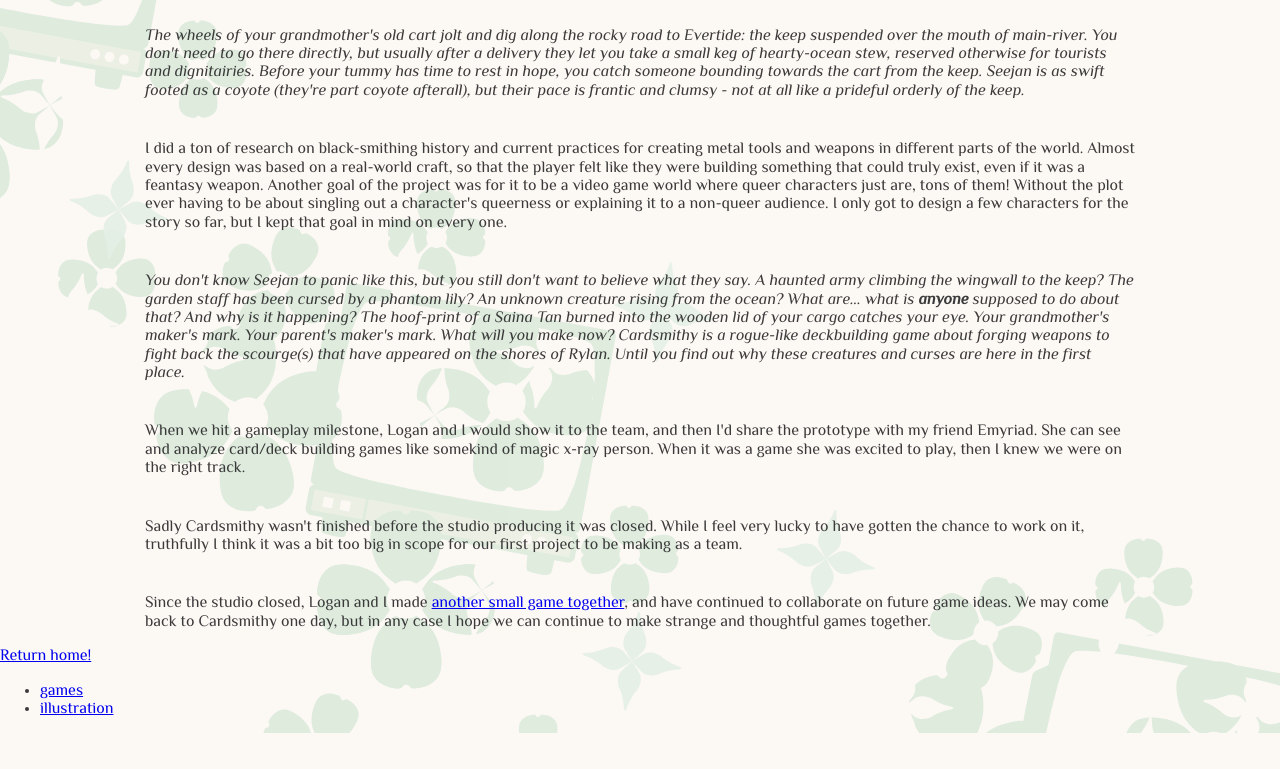
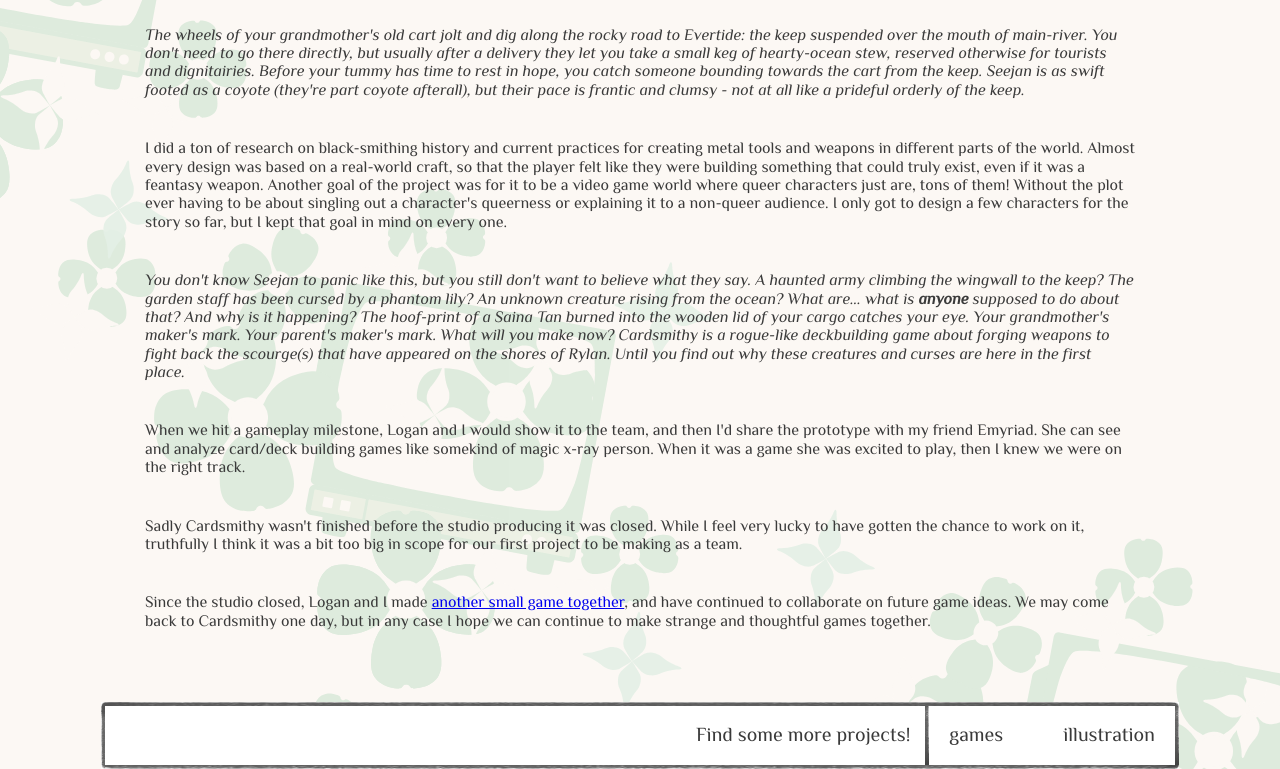
Before and after one commit to naomiyaki/naomi-computer, an Eleventy site: page projects/cardsmithy/cardsmithy.md in a window 1280 px wide. Shown: the part 724-1493 px from the top of the page. Before the commit the page ends 1457 px from the top, so only its background shows below. Built offline with nearby package versions, Linux system fonts and the light colour scheme; Eleventy itself is replaced by a stand-in of ours; files that its build step writes are made by us from their sources.

Commit message:
[FINISHES #2] Add footer links to detail pages

```diff
--- a/_includes/project.njk
+++ b/_includes/project.njk
@@ -46,16 +46,17 @@
             {{ content | safe }}
         </main>
     </div>
-    <div class="project-footer">
-        <a href="/">Return home!</a>
+
+    <div class="project-footer connected-filters">
+        <div class="prompt">Find some more projects!</div>
+        {% if filters %}
+            <ul class="unstyled-list">
+                {% for filter in filters %}
+                    <li>
+                        <a href="/?filter={{filter | slugify}}">{{filter}}</a>
+                    </li>
+                {% endfor %}
+            </ul>
+        {% endif %}
     </div>
-
-    {# Output all filters on the project #}
-    {% if filters %}<ul>{% endif %}
-    {% for filter in filters %}
-        <li>
-            <a href="/projects/filters/{{filter | slugify}}">{{filter}}</a>
-        </li>
-    {% endfor %}
-    {% if filters %}</ul>{% endif %}
 {% endblock %}
--- /dev/null
+++ b/_includes/styles/components/connected-filters.css
@@ -0,0 +1,35 @@
+.connected-filters {
+    display: flex;
+    justify-content: end;
+    align-items: center;
+    font-size: 1.25rem;
+    border-image: url('/assets/images/custom-border02.png') 9;
+    border-width: 4px;
+    border-style: solid;
+    background-color: #fff;
+}
+
+.connected-filters .prompt {
+    border-image: url('/assets/images/custom-border02.png') 9;
+    border-right: 4px solid;
+    padding: 0.9em 0.75em;
+}
+
+.connected-filters ul {
+    display: flex;
+    padding: 0 1em;
+}
+
+.connected-filters li + li {
+    margin-left: 3em;
+}
+
+.connected-filters li a {
+    text-decoration: none;
+    color: var(--neutral-7);
+    transition: color 0.2s ease;
+}
+
+.connected-filters li a:hover {
+    color: var(--accent-0);
+}
--- a/_includes/styles/components/filter-projects.css
+++ b/_includes/styles/components/filter-projects.css
@@ -70,12 +70,17 @@
 /* Filter sheet */
 /* Just an ol' table */
 .filter-projects .filter-header {
+    position: relative;
     width: 100%;
     /* border: 3px solid #eaeaea; */
     border-spacing: 0;
     border-image: var(--border-image);
     border-width: 4px;
     border-style: solid;
+    border-radius: 4px;
+    background-color: var(--neutral-0-glass);
+    backdrop-filter: var(--glass-blur);
+    z-index: 2;
 }
 
 .filter-projects .filter-header .header-space td {
@@ -142,12 +147,17 @@
 }
 
 .filter-projects .filter-container {
+    position: relative;
     border-image: var(--border-image);
     border-width: 4px;
     border-style: solid;
     border-top: 0;
+    border-radius: 4px;
     margin-top: -4px;
     padding: 2.25em 1.875em;
+    background-color: var(--neutral-0-glass);
+    backdrop-filter: var(--glass-blur);
+    z-index: 0;
 }
 
 /* Project Listings */
--- a/_includes/styles/components/project-body.css
+++ b/_includes/styles/components/project-body.css
@@ -2,6 +2,7 @@
     width: 100%;
     max-width: var(--max-width);
     margin: 0 auto;
+    margin-bottom: 4.5em;
 }
 
 .project-body main p {
@@ -11,3 +12,9 @@
     margin-right: auto;
     margin-left: auto;
 }
+
+.project-footer.connected-filters {
+    width: 100%;
+    max-width: 1070px;
+    margin: 0 auto;
+}
--- a/_includes/styles/root-properties.css
+++ b/_includes/styles/root-properties.css
@@ -4,10 +4,15 @@
     --neutral-7: #3a3a3a;
     --accent-0: #ffaaaa;
 
+    --neutral-0-glass: rgb(252, 248, 244, 0.7);
+
     /* Typography */
     --font-size-base: 16px;
     --font-copy: 'Philosopher', sans-serif;
     --font-header: 'Croissant One', serif;
+
+    /* Filters */
+    --glass-blur: blur(3px);
 
     /* Structure */
     --max-width: 1390px;
--- a/styles.njk
+++ b/styles.njk
@@ -14,6 +14,7 @@ permalink: /styles-bundle.css
 {# Components #}
 {% include "styles/components/bg-clouds.css" %}
 {% include "styles/components/bg-dragon.css" %}
+{% include "styles/components/connected-filters.css" %}
 {% include "styles/components/default-copy.css" %}
 {% include "styles/components/detail-background.css" %}
 {% include "styles/components/detail-hero.css" %}
```
